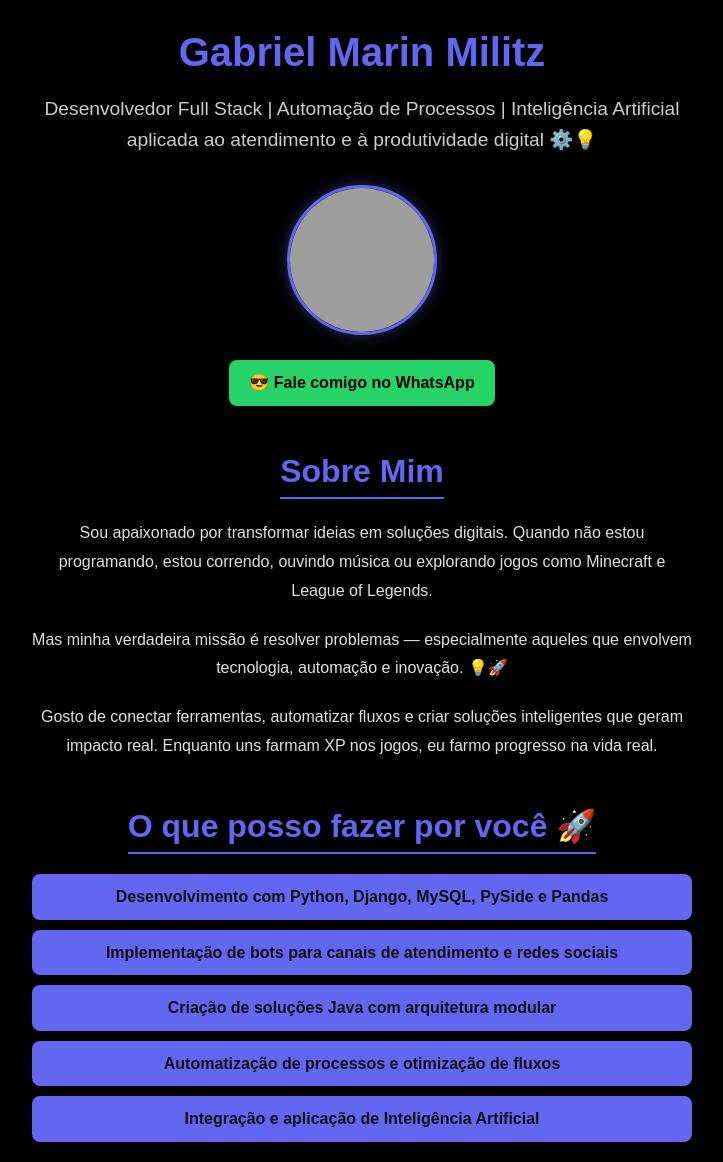
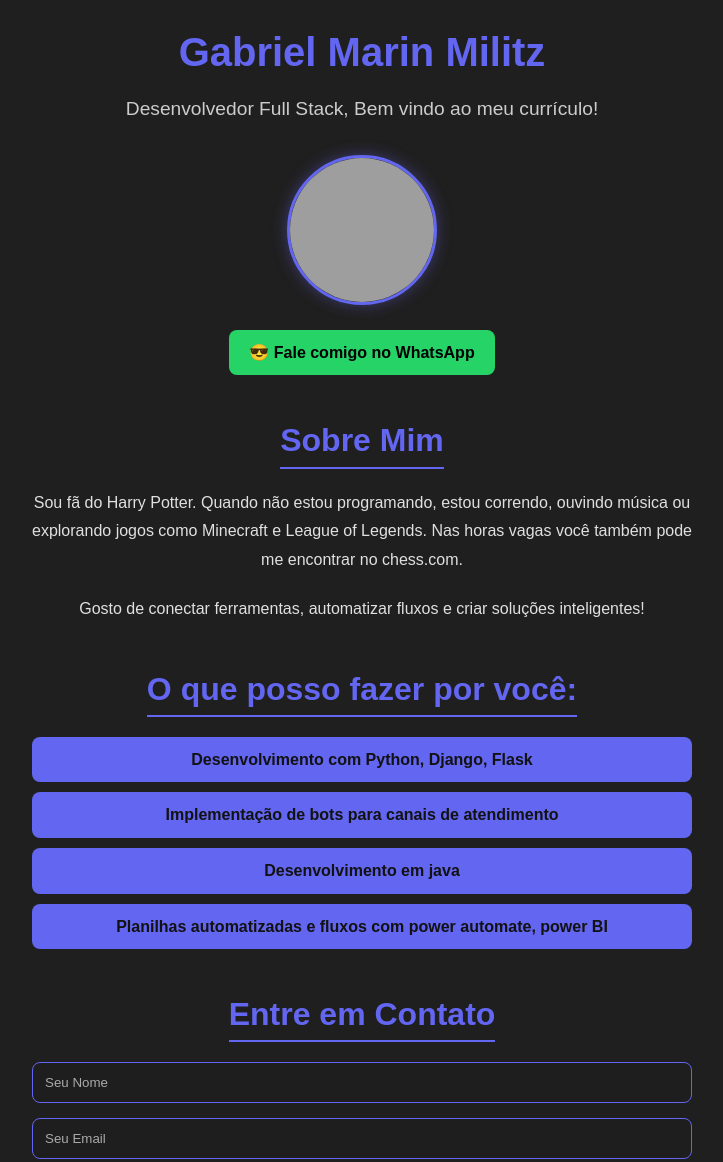
Before and after one commit to Gabrielmilitz/perfil_profissional, a plain HTML site: page index.html in a window 1280 px wide. Shown: the top 1162 px of the page, without its empty margins (278-1001 px from the left). Drawn offline with nearby package versions, Linux system fonts and the light colour scheme; grey boxes are pictures that could not be loaded.

Commit message:
autualizacao trimestral

```diff
--- a/index.html
+++ b/index.html
@@ -12,7 +12,7 @@
     <header>
       <div class="header-centralizado">
         <h1>Gabriel Marin Militz</h1>
-        <p>Desenvolvedor Full Stack | Automação de Processos | Inteligência Artificial aplicada ao atendimento e à produtividade digital ⚙️💡</p>
+        <p>Desenvolvedor Full Stack, Bem vindo ao meu currículo!</p>
         <img src="perfil.png" alt="Foto de Gabriel Marin Militz" class="foto-perfil" />
         <a href="https://wa.me/5599145404" target="_blank" class="whatsapp-link">😎 Fale comigo no WhatsApp</a>
       </div>
@@ -20,19 +20,18 @@
 
     <section id="sobre">
       <h2>Sobre Mim</h2>
-      <p>Sou apaixonado por transformar ideias em soluções digitais. Quando não estou programando, estou correndo, ouvindo música ou explorando jogos como Minecraft e League of Legends.</p>
-      <p>Mas minha verdadeira missão é resolver problemas — especialmente aqueles que envolvem tecnologia, automação e inovação. 💡🚀</p>
-      <p>Gosto de conectar ferramentas, automatizar fluxos e criar soluções inteligentes que geram impacto real. Enquanto uns farmam XP nos jogos, eu farmo progresso na vida real.</p>
+      <p>Sou fã do Harry Potter. Quando não estou programando, estou correndo, ouvindo música ou explorando jogos como Minecraft e League of Legends. Nas horas vagas você também pode me encontrar no chess.com.<br> </p>
+      <p>Gosto de conectar ferramentas, automatizar fluxos e criar soluções inteligentes!</p>
     </section>
 
     <section id="habilidades">
-      <h2>O que posso fazer por você 🚀</h2>
+      <h2>O que posso fazer por você:</h2>
       <ul>
-        <li>Desenvolvimento com Python, Django, MySQL, PySide e Pandas</li>
-        <li>Implementação de bots para canais de atendimento e redes sociais</li>
-        <li>Criação de soluções Java com arquitetura modular</li>
-        <li>Automatização de processos e otimização de fluxos</li>
-        <li>Integração e aplicação de Inteligência Artificial</li>
+        <li>Desenvolvimento com Python, Django, Flask</li>
+        <li>Implementação de bots para canais de atendimento</li>
+        <li>Desenvolvimento em java</li>
+        <li>Planilhas automatizadas e fluxos com power automate, power BI</li>
+
       </ul>
     </section>
 
@@ -49,7 +48,7 @@
     </section>
 
     <footer>
-      <p>Gabriel Marin Militz — codename: Angelusdev.</p>
+      <p>Gabriel Marin Militz.</p>
     </footer>
   </div>
 
--- a/style.css
+++ b/style.css
@@ -7,7 +7,7 @@
 html, body {
   width: 100%;
   overflow-x: hidden;
-  background-color: #000000;
+  background-color: #201f1f;
   font-family: 'Arial', sans-serif;
   line-height: 1.6;
   color: #e0e0e0;
```
